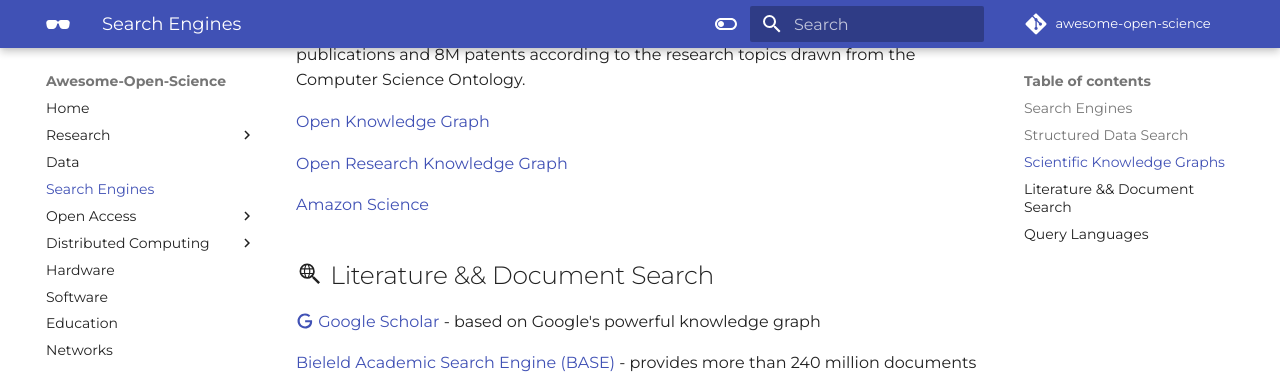
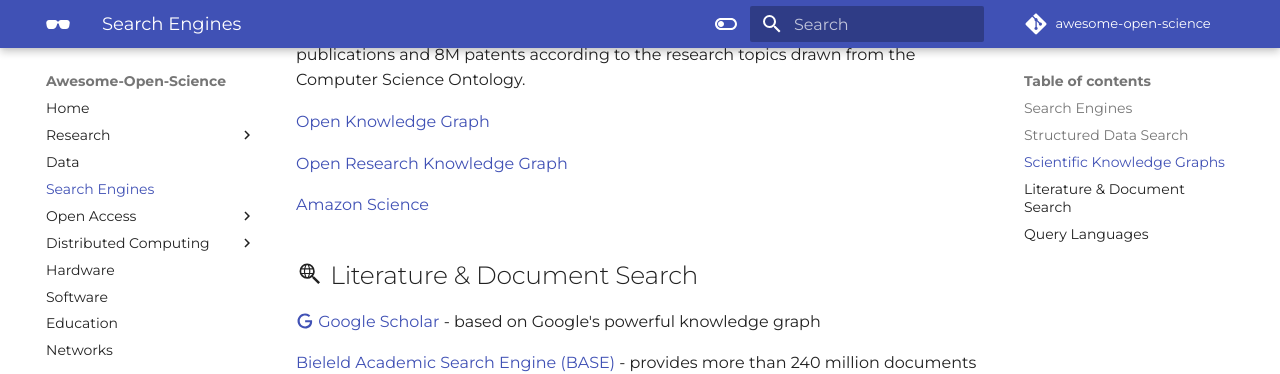
Before and after one commit to tyson-swetnam/awesome-open-science, an MkDocs documentation site: the page built from docs/search.md, in a window 1280 px wide and 900 px high, scrolled down 614 px. Shown: the top 374 px of the window. Built offline with MkDocs 1.6.1 and Material for MkDocs 9.7.7, drawn with Linux system fonts in a browser that asks for light colours; some web fonts are replaced; comment, search, counter and statistics services are not loaded.

```diff
--- a/docs/search.md
+++ b/docs/search.md
@@ -24,7 +24,7 @@
 
 [Amazon Science](https://www.amazon.science/tag/knowledge-graphs){target=_blank}
 
-## :material-search-web: Literature && Document Search
+## :material-search-web: Literature & Document Search
 
 [:material-google: Google Scholar](https://scholar.google.com/intl/en/scholar/about.html){target=_blank} - based on Google's powerful knowledge graph
 
```
